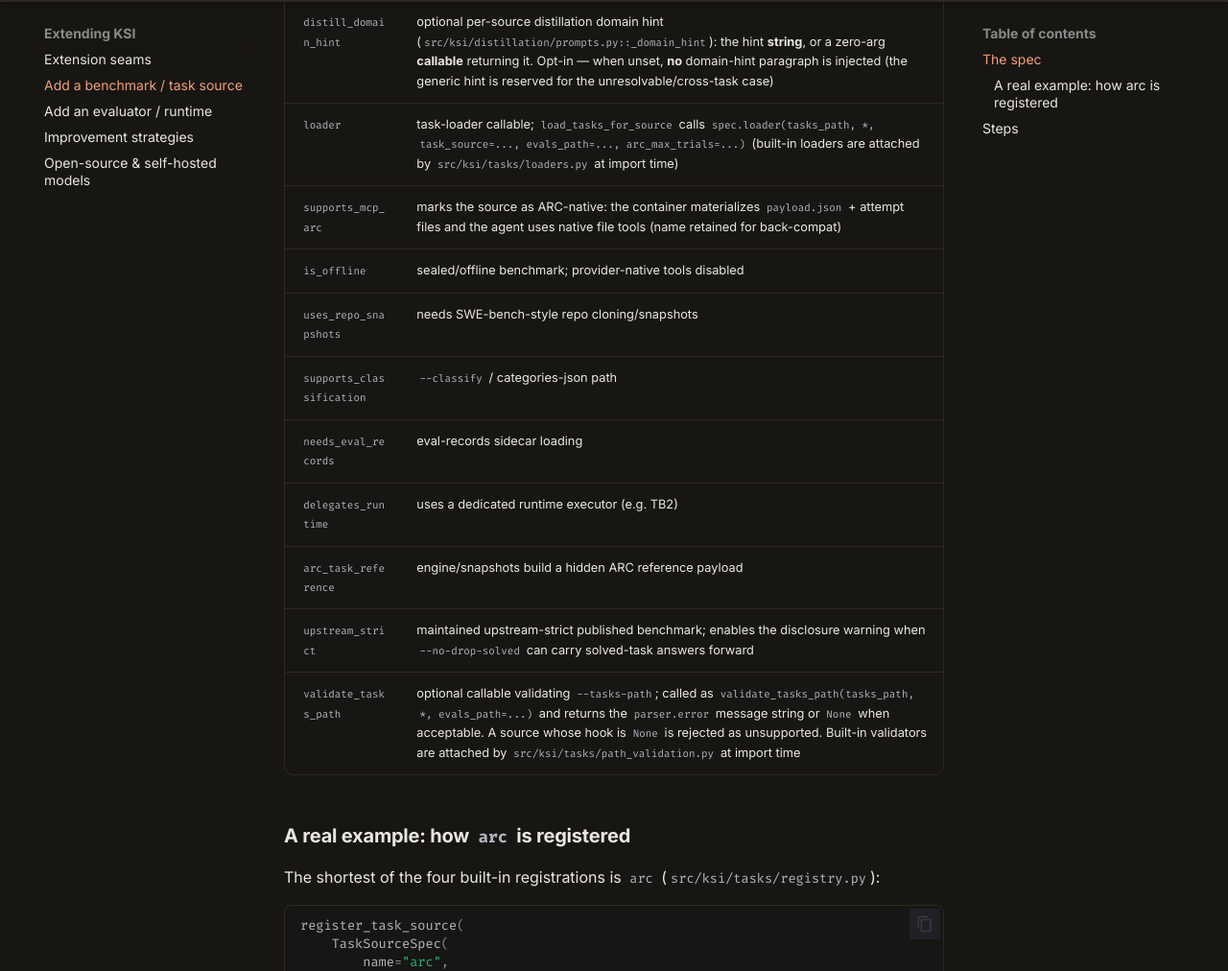
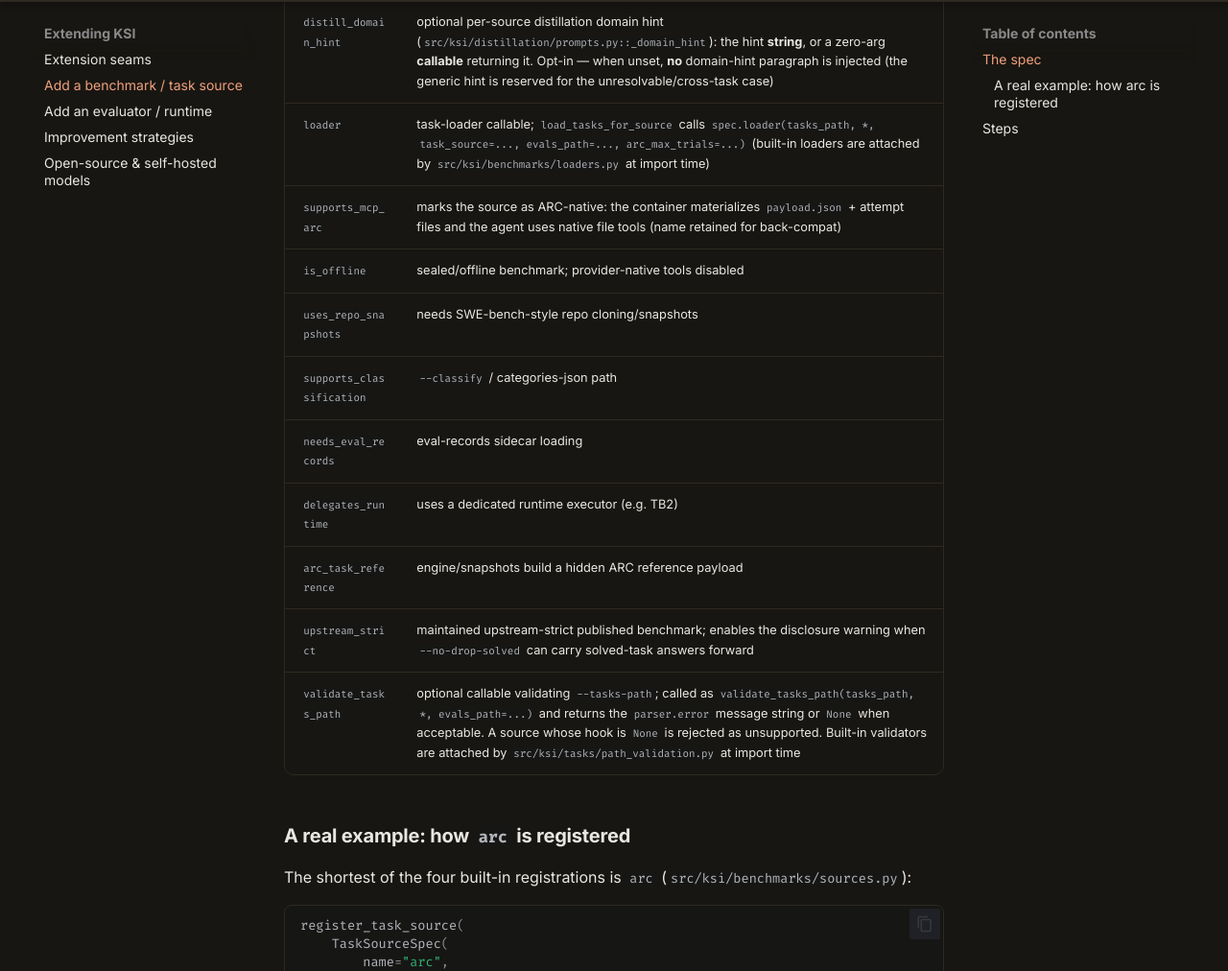
Before and after one commit to recursive-knowledge/KSI, an MkDocs documentation site: the page built from docs/adding_a_benchmark.md, in a window 1280 px wide and 1400 px high, scrolled down 953 px. Shown: the part 96-1108 px from the top of the window at 96% size. Built offline with MkDocs 1.6.1 and Material for MkDocs 9.7.7, drawn with Linux system fonts in a browser that asks for light colours; comment, search, counter and statistics services are not loaded; some of the changed text lies outside the part shown.

Commit message:
docs: fix stale file references and missing registry entries (#16)
* docs: fix stale file references and missing registry entries

Correct documentation drift found against the current code:

- adding_a_benchmark.md: built-in task sources register and set their
  loader/domain-hint in src/ksi/benchmarks/sources.py, not tasks/registry.py.
- architecture.md: ARC runs natively (no snapshot mount, no ARC MCP server,
  no direct-ARC adapter); only forum tasks use the direct Anthropic adapter.
- glossary.md: add the `command` evaluator and `custom` task source (both
  used by the quickstart).
- adding_an_evaluator.md: Evaluator.evaluate returns dict[str, Any].
- custom_tasks/README.md: add the profile-creation step and Node.js prereq.
- scripts/README.md: dataprep/arc_prep live under benchmarks/scripts/.

* docs: correct dataprep/arc_prep paths to benchmarks/scripts/

The paths added in cd16b17 (`scripts/dataprep/`, `scripts/arc_prep/`)
resolve relative to the repo root, where no such directories exist. The
real locations are `benchmarks/scripts/dataprep/` and
`benchmarks/scripts/arc_prep/`, as the commit message intended and as
benchmarks/docs/BENCHMARK_PREPARE.md spells out.

The bare `scripts/dataprep/` form is correct in benchmarks/README.md
because it is relative to benchmarks/; it does not carry over here.

Co-Authored-By: Claude Opus 4.8 (1M context) <noreply@anthropic.com>
Claude-Session: https://claude.ai/code/session_019FhmqhjcboNTbqzZD39d3c

---------

Co-authored-by: xuefei-wang <wang.xuefei.wang@gmail.com>
Co-authored-by: Claude Opus 4.8 (1M context) <noreply@anthropic.com>

````diff
--- a/docs/adding_a_benchmark.md
+++ b/docs/adding_a_benchmark.md
@@ -24,7 +24,7 @@ rather than comparing name strings.
 | `execution_prompt_builder` | optional per-source builder; called as `execution_prompt_builder(task, *, has_memory=..., generation=...)` → prompt string. Consulted before the `prompt_kind` fallback chain |
 | `task_markdown_builder` | optional per-source builder; called as `task_markdown_builder(task)` → `TASK.md` string. Consulted before the `prompt_kind` fallback chain (the `task_md_override` metadata hook still wins over both) |
 | `distill_domain_hint` | optional per-source distillation domain hint (`src/ksi/distillation/prompts.py::_domain_hint`): the hint **string**, or a zero-arg **callable** returning it. Opt-in — when unset, **no** domain-hint paragraph is injected (the generic hint is reserved for the unresolvable/cross-task case) |
-| `loader` | task-loader callable; `load_tasks_for_source` calls `spec.loader(tasks_path, *, task_source=..., evals_path=..., arc_max_trials=...)` (built-in loaders are attached by `src/ksi/tasks/loaders.py` at import time) |
+| `loader` | task-loader callable; `load_tasks_for_source` calls `spec.loader(tasks_path, *, task_source=..., evals_path=..., arc_max_trials=...)` (built-in loaders are attached by `src/ksi/benchmarks/loaders.py` at import time) |
 | `supports_mcp_arc` | marks the source as ARC-native: the container materializes `payload.json` + attempt files and the agent uses native file tools (name retained for back-compat) |
 | `is_offline` | sealed/offline benchmark; provider-native tools disabled |
 | `uses_repo_snapshots` | needs SWE-bench-style repo cloning/snapshots |
@@ -38,7 +38,7 @@ rather than comparing name strings.
 ### A real example: how `arc` is registered
 
 The shortest of the four built-in registrations is `arc`
-(`src/ksi/tasks/registry.py`):
+(`src/ksi/benchmarks/sources.py`):
 
 ```python
 register_task_source(
@@ -75,7 +75,7 @@ it *doesn't* set (`loader`,
 `validate_tasks_path`, `uses_repo_snapshots`, `supports_classification`,
 `needs_eval_records`, `delegates_runtime`, ...) keeps its conservative
 default — `loader` and `validate_tasks_path` are populated separately by
-`src/ksi/tasks/loaders.py` and `src/ksi/tasks/path_validation.py` at import
+`src/ksi/benchmarks/loaders.py` and `src/ksi/tasks/path_validation.py` at import
 time rather than inline in the registration call, which is why a real source
 can look shorter than the full field table suggests.
 
@@ -87,7 +87,7 @@ different capability profile than ARC's.
 ## Steps
 
 1. **Register the spec.** Add a `register_task_source(TaskSourceSpec(...))` call
-   in `src/ksi/tasks/registry.py` (or at runtime via `register_task_source` for a
+   in `src/ksi/benchmarks/sources.py` (or at runtime via `register_task_source` for a
    plugin). Set only the flags your benchmark needs; defaults are the
    conservative generic behavior.
 
@@ -162,7 +162,7 @@ different capability profile than ARC's.
      for the source (the generic `_GENERIC_DOMAIN_HINT` is reserved for the
      unresolvable/cross-task case, where there is no single benchmark to key
      on). The four built-in sources set it on their own specs in
-     `src/ksi/tasks/registry.py`.
+     `src/ksi/benchmarks/sources.py`.
    - Evaluator: register the evaluator with `register_evaluator` (see [adding_an_evaluator.md](./adding_an_evaluator.md)) if new.
    - CLI `--tasks-path` validation needs no dispatch edit: set
      `validate_tasks_path` on the spec (as above). A source without it is
````
Also changed, not shown: docs/adding_an_evaluator.md (+1 -1 lines), docs/architecture.md (+7 -6 lines), docs/glossary.md (+2 -2 lines), examples/custom_tasks/README.md (+8 -2 lines), scripts/README.md (+2 -1 lines).
